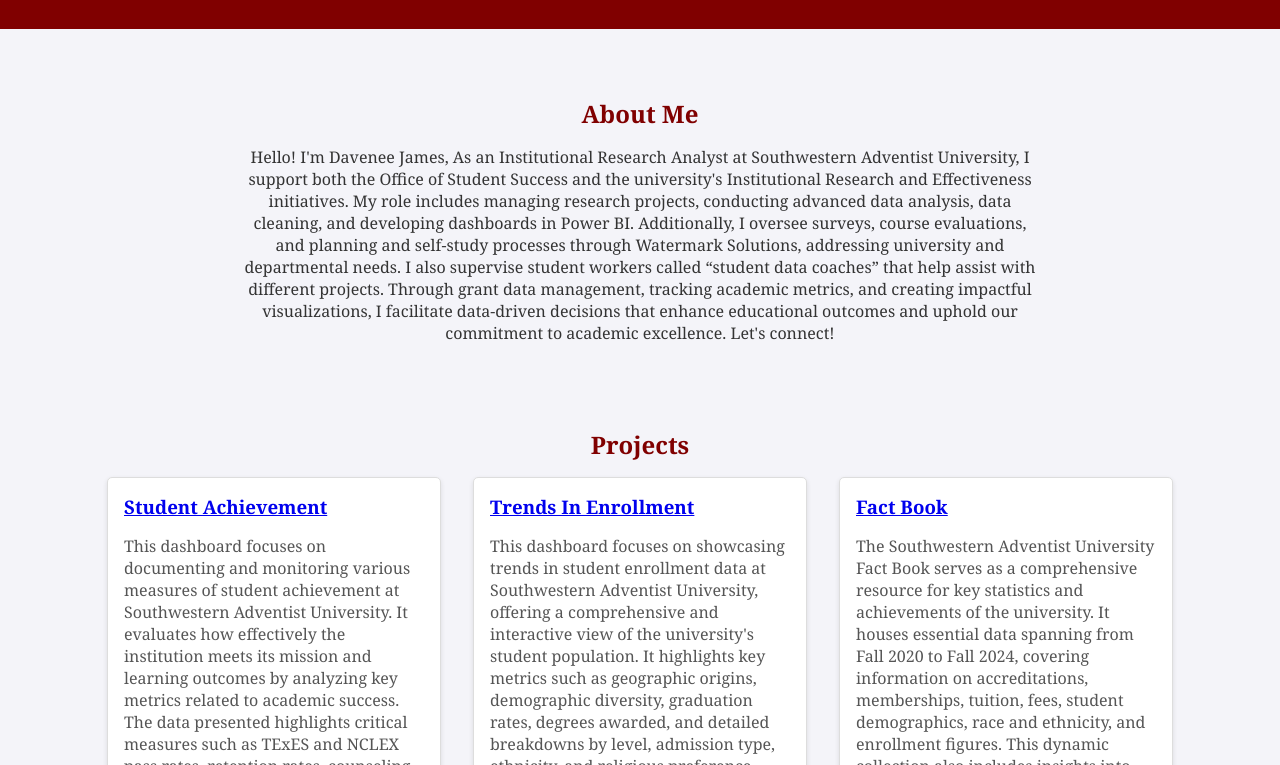
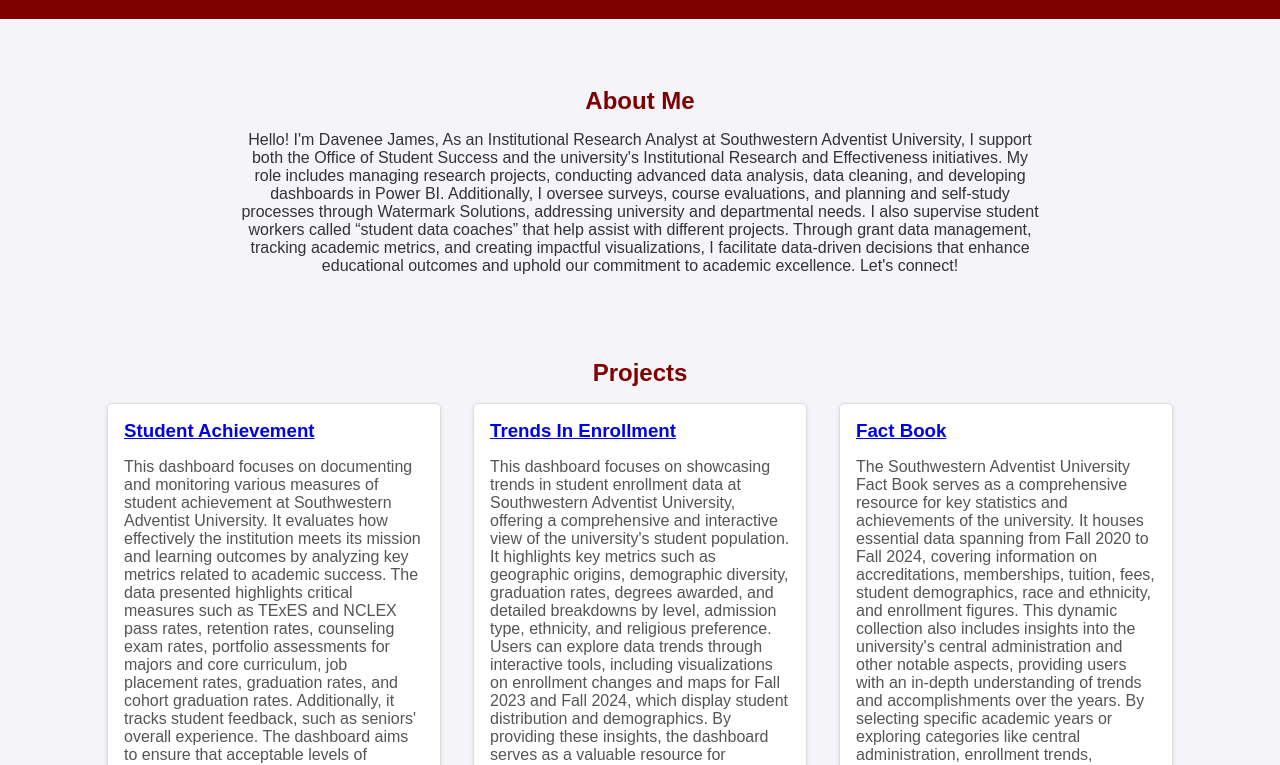
Before and after one commit to Davenee12/Portfolio, a plain HTML site: page index.html in a window 1280 px wide. Shown: the part 100-865 px from the top of the page. Drawn offline with Linux system fonts and the light colour scheme.

Commit message:
Update index.html

```diff
--- a/index.html
+++ b/index.html
@@ -6,7 +6,7 @@
     <title>Davenee A. James - Portfolio</title>
     <style>
         body {
-            font-family: Georgia, sans-serif;
+            font-family: Baskerville, sans-serif;
             margin: 0;
             padding: 0;
             background: #f4f4f9;
```
